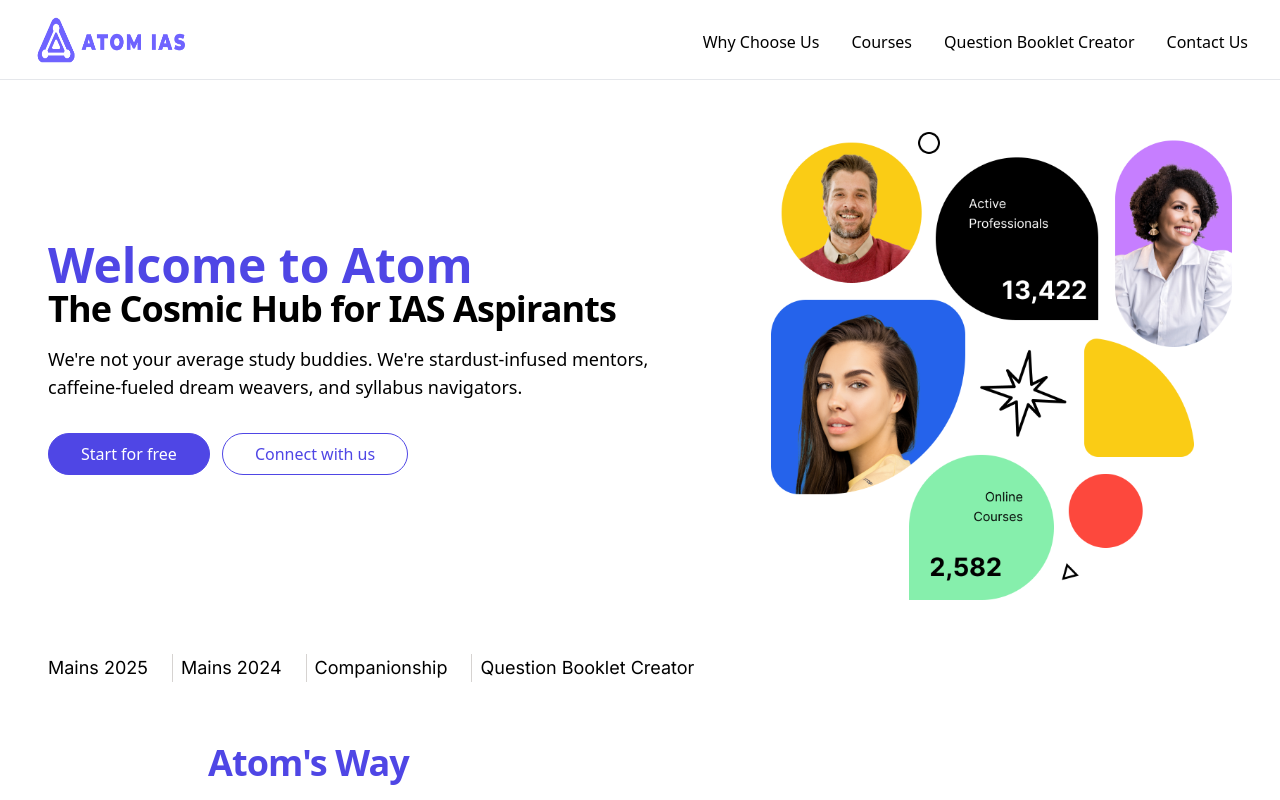
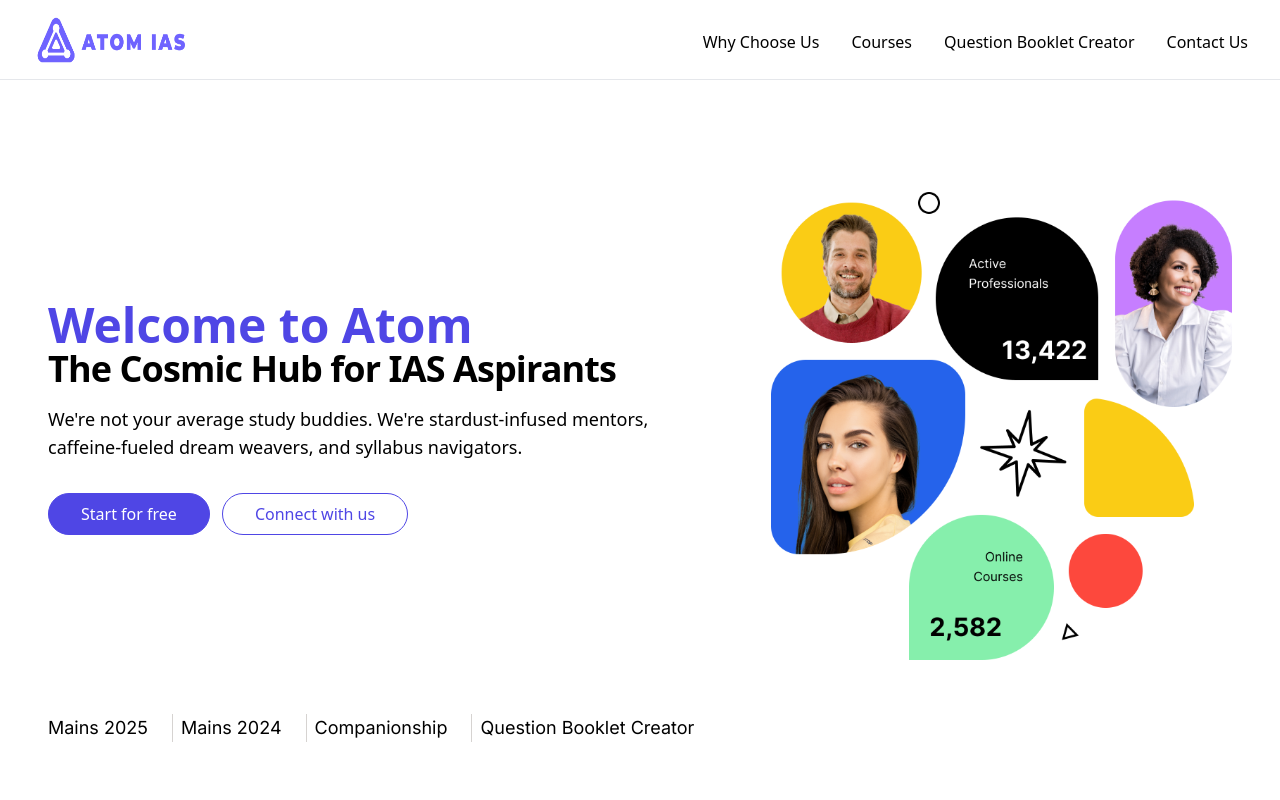
Before and after one commit to AjithCodeCraft/ATOM-WEBSITE-MAIN, a Next.js app: page / in a window 1280 px wide. Shown: the top 800 px of the page. Built offline with nearby package versions, Linux system fonts and the light colour scheme.

Commit message:
nav-icon change ipad view upper padding done

```diff
--- a/src/app/components/Header.js
+++ b/src/app/components/Header.js
@@ -43,7 +43,7 @@ export default function Header() {
 
           {/* Hamburger Menu Button */}
           <div
-            className={`tham tham-e-squeeze tham-w-6 rounded-full lg:hidden  h-10 w-10 flex items-center justify-center shadow-lg z-50 fixed top-3 right-1 ${isOpen ? "tham-active bg-indigo-600" : "bg-[#ffffff]"}`}
+            className={`tham tham-e-squeeze tham-w-6 rounded-full lg:hidden  h-10 w-10 flex items-center justify-center shadow-lg z-50 fixed top-3 right-1 ${isOpen ? "tham-active bg-white" : "bg-[#ffffff]"}`}
             onClick={toggleMenu}
           >
             <div className="tham-box">
--- a/src/app/page.js
+++ b/src/app/page.js
@@ -24,7 +24,7 @@ export default function Home() {
       <body className='flex flex-col gap-0 '>
         <Header />
         <main>
-        <section className="bg-white lg:pt-10 max-w-screen-xl px-6 lg:px-12 pt-10 pb-3 mx-auto mt-20 sm:mt-16 md:mt-5 lg:mt-0:">
+        <section className="bg-white lg:pt-10 max-w-screen-xl px-6 lg:px-12 pt-10 pb-3 mx-auto mt-20 sm:mt-20 md:mt-20 lg:mt-0:">
           <div className="lg:grid lg:grid-cols-12 lg:py-14 lg:pt-18">
 
             <div className="lg:col-span-7 flex flex-col justify-center items-center lg:items-start text-center lg:text-left lg:pr-8">
```
